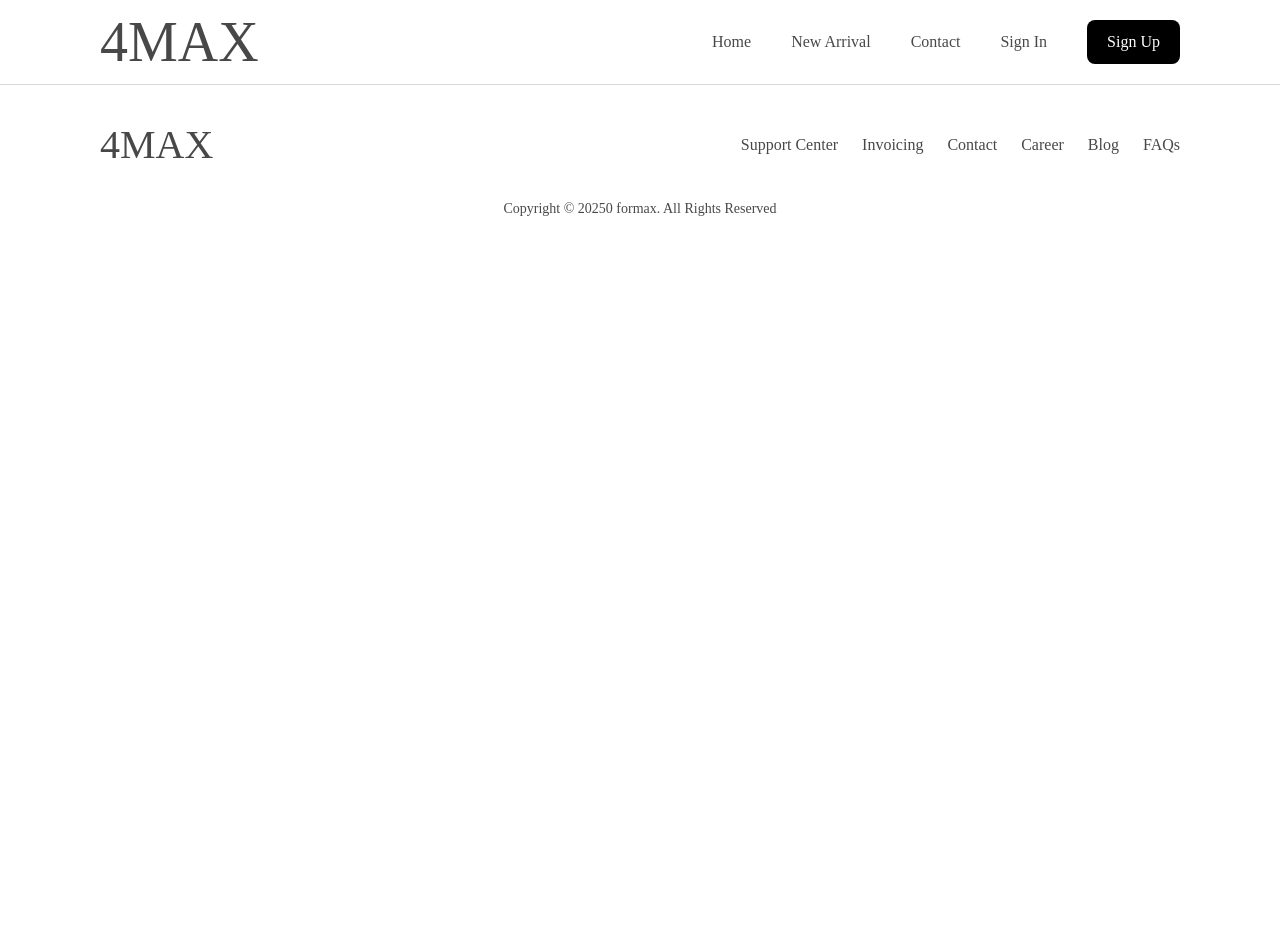
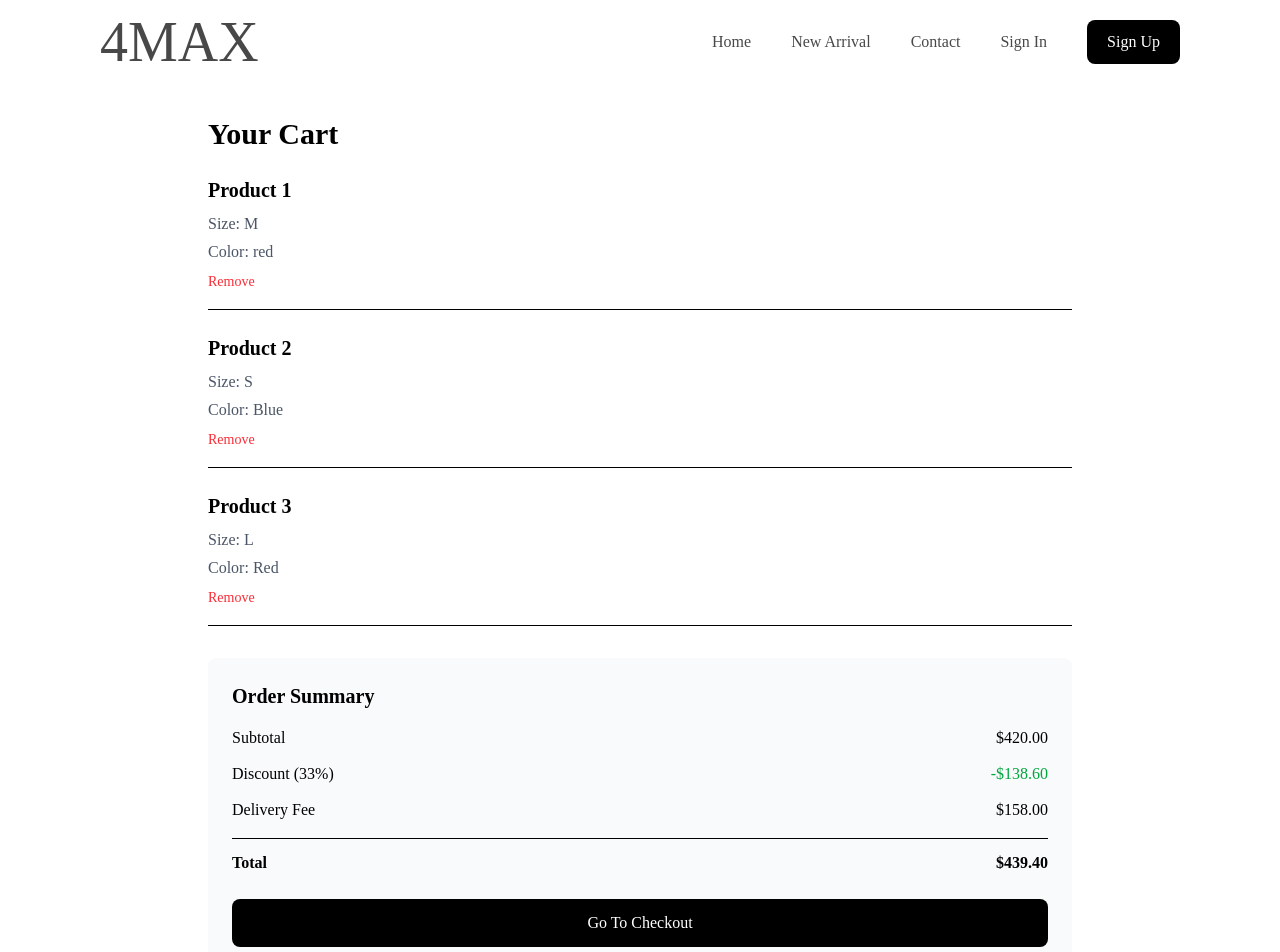
Before and after one commit to hassanballeh/4max-front, a React (Vite) app: page /cart in a window 1280 px wide. Shown: the top 952 px of the page. Before the commit the page ends 800 px from the top, so only its background shows below. Built offline with nearby package versions, Linux system fonts and the light colour scheme; a web font is replaced by a local one.

Commit message:
add cart page

```diff
--- a/src/pages/Cart.jsx
+++ b/src/pages/Cart.jsx
@@ -1,11 +1,93 @@
+import { useState } from 'react';
 
+const CartPage = () => {
 
-const Cart = () => {
-    return (
-        <div>
+  const [cartItems, setCartItems] = useState([
+    {
+      id: 1,
+      name: "Product 1",
+      price: 20,
+      size: "M",
+      color: "red"
+    },
+    {
+      id: 2,
+      name: "Product 2",
+      price: 300,
+      size: "S",
+      color: "Blue"
+    },
+    {
+      id: 3,
+      name: "Product 3",
+      price: 100,
+      size: "L",
+      color: "Red"
+    }
+  ]);
 
+  const subtotal = cartItems.reduce((sum, item) => sum + item.price, 0);
+  const discount = subtotal * 0.33;
+  const deliveryFee = 158;
+  const total = subtotal - discount + deliveryFee;
+
+  const removeItem = (id) => {
+    setCartItems(cartItems.filter(item => item.id !== id));
+  };
+
+  return (
+    <div className="max-w-4xl mx-auto px-4 py-8">
+      <h1 className="text-3xl font-bold mb-6">Your Cart</h1>
+
+      <div className="space-y-6 mb-8">
+        {cartItems.map((item) => (
+          <div key={item.id} className="border-b pb-4">
+            <h2 className="text-xl font-semibold mb-2">{item.name}</h2>
+            <div className="flex flex-col space-y-1 text-gray-600">
+              <p><span className="font-medium">Size:</span> {item.size}</p>
+              <p><span className="font-medium">Color:</span> {item.color}</p>
+            </div>
+            <button
+              onClick={() => removeItem(item.id)}
+              className="mt-2 text-red-500 hover:text-red-700 text-sm"
+            >
+              Remove
+            </button>
+          </div>
+        ))}
+      </div>
+
+      <div className="bg-gray-50 p-6 rounded-lg">
+        <h2 className="text-xl font-semibold mb-4">Order Summary</h2>
+
+        <div className="space-y-3 mb-4">
+          <div className="flex justify-between">
+            <span>Subtotal</span>
+            <span>${subtotal.toFixed(2)}</span>
+          </div>
+          <div className="flex justify-between">
+            <span>Discount (33%)</span>
+            <span className="text-green-600">-${discount.toFixed(2)}</span>
+          </div>
+          <div className="flex justify-between">
+            <span>Delivery Fee</span>
+            <span>${deliveryFee.toFixed(2)}</span>
+          </div>
         </div>
-    );
+
+        <div className="border-t pt-3 mb-6">
+          <div className="flex justify-between font-bold">
+            <span>Total</span>
+            <span>${total.toFixed(2)}</span>
+          </div>
+        </div>
+
+        <button className="w-full bg-black text-white py-3 rounded-lg font-medium hover:bg-gray-800 transition-colors">
+          Go To Checkout
+        </button>
+      </div>
+    </div>
+  );
 };
 
-export default Cart;
+export default CartPage;
```
